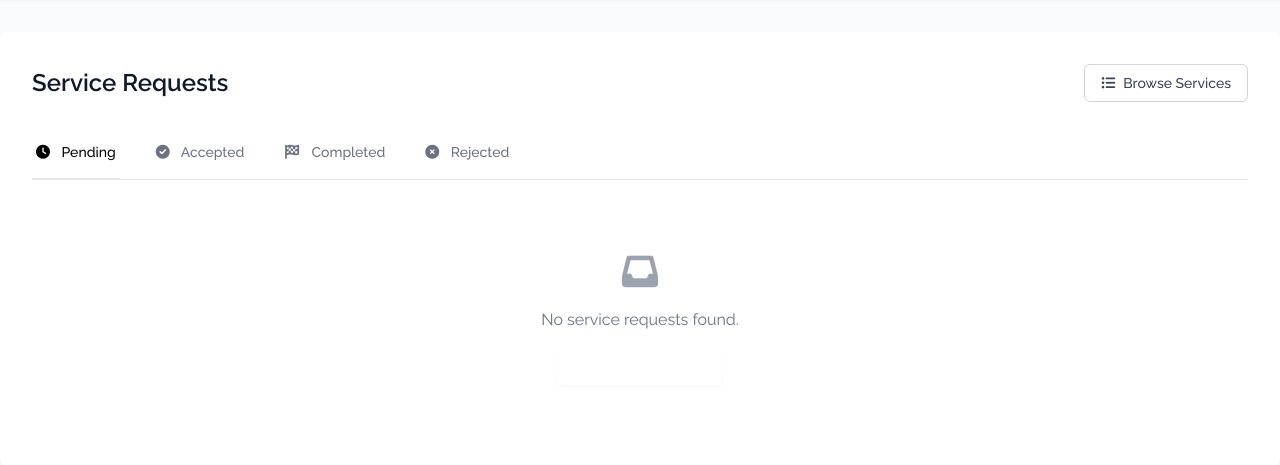
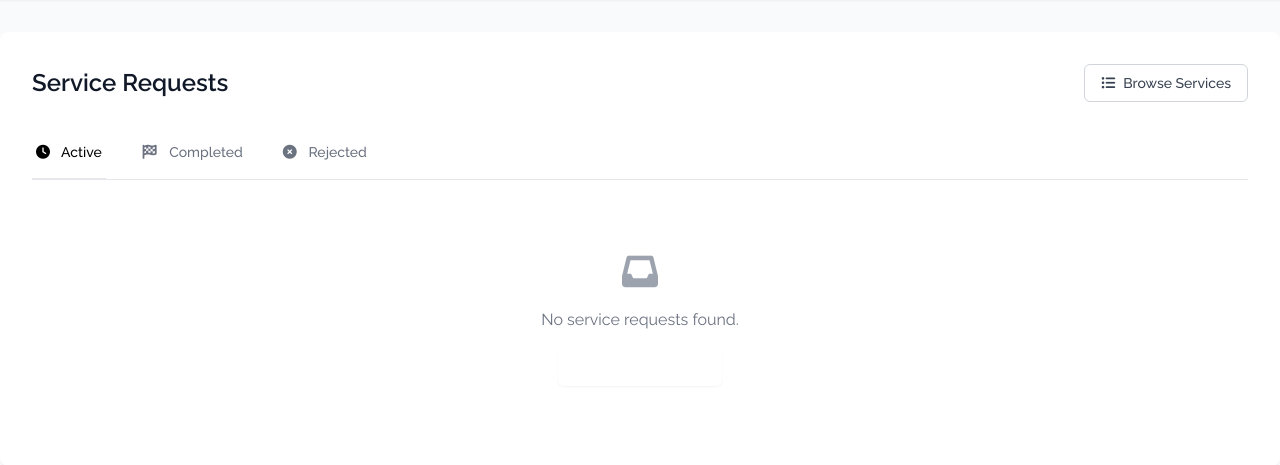
Before and after one commit to jeodell/saxfwd-community-time-bank, a Django app: page /requests/ in a window 1280 px wide. Shown: the part 96-561 px from the top of the page. Run offline with Django 5.2, Linux system fonts and the light colour scheme; the visitor is signed in with stand-in values (Sample User, id 1); data that the repository does not hold is empty; some libraries are stand-ins or nearby versions.

Commit message:
Combining pending and accepted into active so people see all of the actionable requests on page load

```diff
--- a/templates/requests/request_list.html
+++ b/templates/requests/request_list.html
@@ -21,18 +21,11 @@
     <div class="border-b border-gray-200 mb-6">
       <nav class="-mb-px flex space-x-8">
         <a
-          href="{% url 'request_list' %}?status=pending"
-          class="{% if request.GET.status == 'pending' or not request.GET.status %}border-primary text-primary{% else %}border-transparent text-gray-500 hover:text-gray-700 hover:border-gray-300{% endif %} whitespace-nowrap py-4 px-1 border-b-2 font-medium text-sm"
+          href="{% url 'request_list' %}?status=active"
+          class="{% if request.GET.status == 'active' or not request.GET.status %}border-primary text-primary{% else %}border-transparent text-gray-500 hover:text-gray-700 hover:border-gray-300{% endif %} whitespace-nowrap py-4 px-1 border-b-2 font-medium text-sm"
         >
           <i class="fas fa-clock mr-2"></i>
-          Pending
-        </a>
-        <a
-          href="{% url 'request_list' %}?status=accepted"
-          class="{% if request.GET.status == 'accepted' %}border-primary text-primary{% else %}border-transparent text-gray-500 hover:text-gray-700 hover:border-gray-300{% endif %} whitespace-nowrap py-4 px-1 border-b-2 font-medium text-sm"
-        >
-          <i class="fas fa-check-circle mr-2"></i>
-          Accepted
+          Active
         </a>
         <a
           href="{% url 'request_list' %}?status=completed"
```
